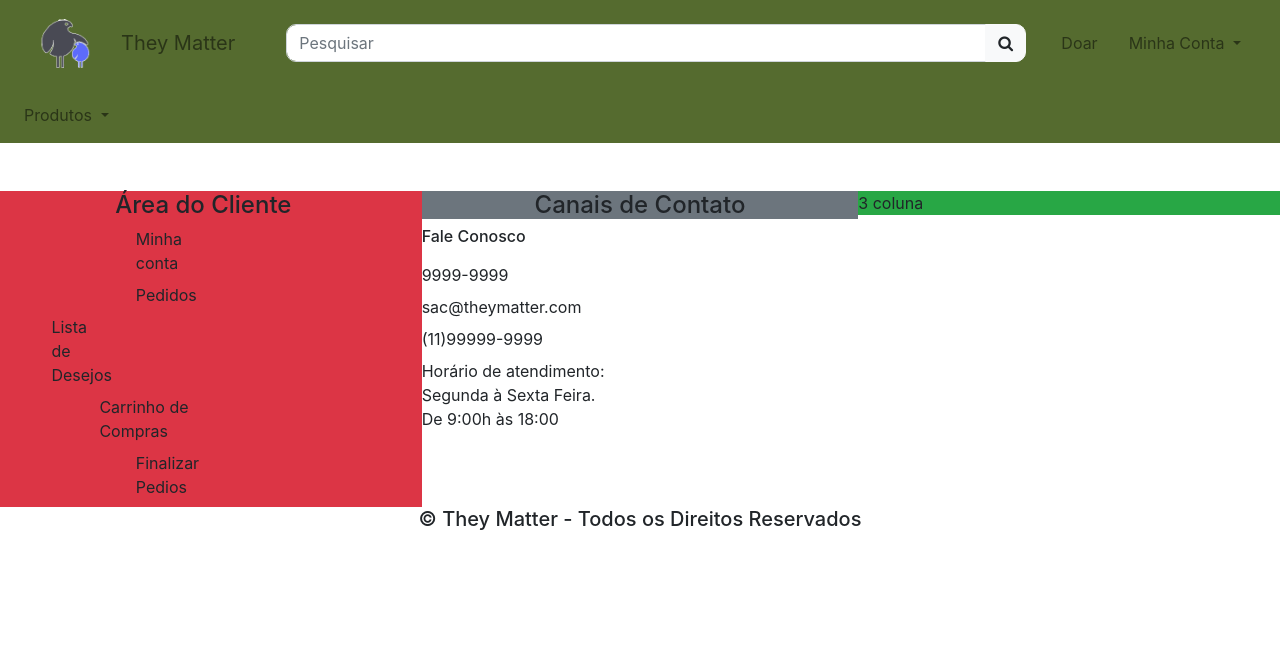
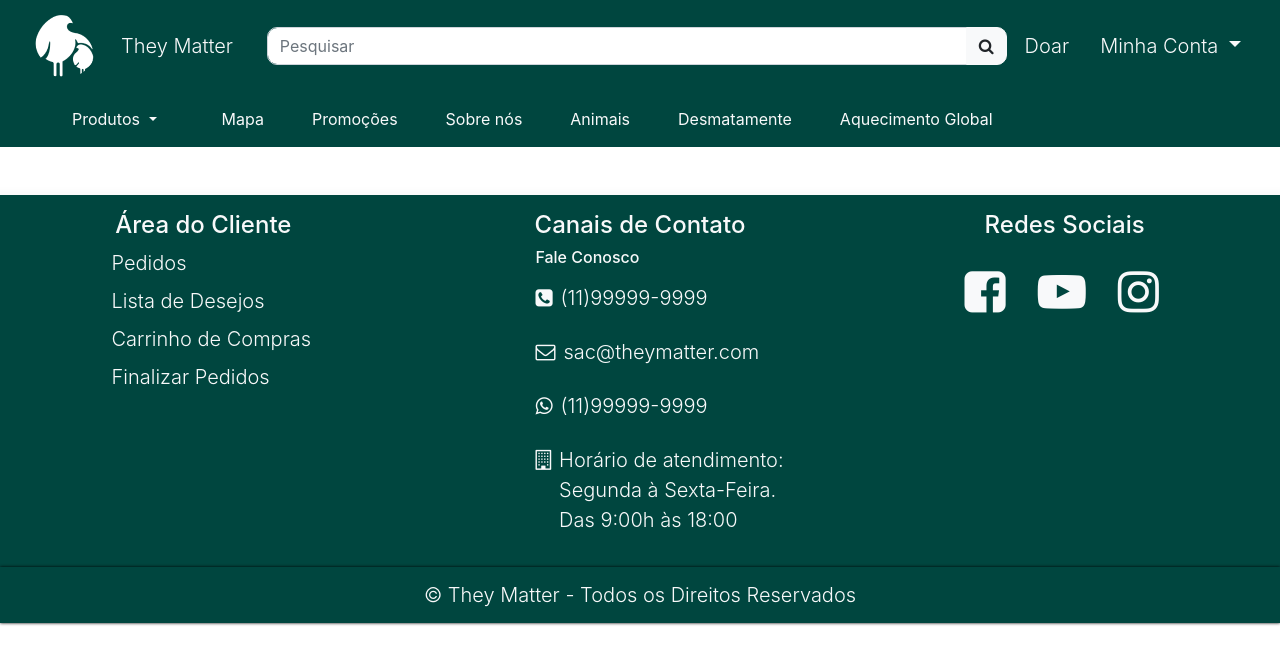
Before and after one commit to Safe-Nature/They-Matter, an Angular app in the folder front-end/front-end/: page / in a window 1280 px wide. Shown: the top 664 px of the page. Built offline with nearby package versions, Linux system fonts and the light colour scheme.

Commit message:
Navbar e Footer

```diff
--- a/front-end/front-end/src/app/footer/footer.component.css
+++ b/front-end/front-end/src/app/footer/footer.component.css
@@ -0,0 +1,15 @@
+.bkFooter1{
+    background-color:#00463F;
+}
+
+.bkFooter2{
+    box-shadow: 0 0 3px 0 black;
+}
+
+.cor:hover{
+    color: red;
+}
+
+.icones{
+    font-size: 36pt;
+}
--- a/front-end/front-end/src/app/footer/footer.component.html
+++ b/front-end/front-end/src/app/footer/footer.component.html
@@ -1,73 +1,107 @@
 <footer>
 
-    <div class="row mt-5 d-flex justify-content-center">
+    <div class="row mt-5 d-flex justify-content-center bkFooter1 text-light lead shadow">
 
-        <div class="col-md-4 p-0">
-            <div class="bg-danger ">
-                <h4 class="text-center">Área do Cliente</h4>
-                <div class="col-md-6 ">
-                    <div class="row">
-                        <div class="col-md-4"></div>
-                        <div class="col-md-8 ">
-                            <div class=" container justify-content-left ml-5 mb-2">Minha conta</div>
-                        </div>
-                    </div>
-                    <div class="row">
-                        <div class="col-md-4 "></div>
-                        <div class="col-md-8 ">
-                            <div class="container justify-content-left ml-5 mb-2">Pedidos</div>
-                        </div>
-                    </div>
-                    <div class="row">
-                        <div class="col-md-2 "></div>
-                        <div class="col-md-6 ">
-                            <div class="container justify-content-left  mb-2">Lista de Desejos</div>
-                        </div>
-                    </div>
-                    <div class="row">
-                        <div class="col-md-2"></div>
-                        <div class="col-md-10 ">
-                            <div class="container justify-content-left ml-5 mb-2">Carrinho de Compras</div>
-                        </div>
-                    </div>
-                    <div class="row">
-                        <div class="col-md-4 "></div>
-                        <div class="col-md-8 ">
-                            <div class="container justify-content-left ml-5 mb-2">Finalizar Pedios</div>
-                        </div>
-                    </div>
+        <div class="col-md-4 p-0 mt-3">
 
+            <h4 class="text-center">Área do Cliente</h4>
 
+            <div class="d-flex justify-content-center flex-wrap">
+                <div class="row container justify-content-center">
 
+                    <ul class="list-group list-unstyled ml-3">
+                        <li class="list-item mb-2"><a href="#" class="text-light text-decoration-none">Pedidos</a></li>
+                        <li class="list-item mb-2"><a href="#" class="text-light text-decoration-none">Lista de Desejos</a></li>
+                        <li class="list-item mb-2"><a href="#" class="text-light text-decoration-none">Carrinho de Compras</a></li>
+                        <li class="list-item mb-2"><a href="#" class="text-light text-decoration-none">Finalizar Pedidos</a></li>
 
+                    </ul>
+                </div>
+            </div>
 
+        </div>
+
+        <div class="col-md-4 p-0 mt-3">
+
+            <div class="d-flex justify-content-center flex-wrap">
+                <h4 class="text center">Canais de Contato</h4>
+                <div class="row container justify-content-center">
+
+                    <ul class="list-group list-unstyled ml-2">
+                        <li class="list-item mb-2 ml-3">
+                            <h6>Fale Conosco</h6>
+                        </li>
+                        <li class="list-item mb-2"><a href="#" class="text-light text-decoration-none">
+                            <div class="row ml-3">
+                                <div>
+                                  <div class="align-items-center">
+                                    <i class="fa fa-phone-square mr-2" aria-hidden="true"></i>
+                                  </div>
+                                </div>
+                                <div class="align-items-center">
+                                    <p class=" text-decoration-none">(11)99999-9999</p>
+                                </div>
+                              </div></a></li>
+
+                              <li class="list-item mb-2"><a href="#" class="text-light text-decoration-none">
+                                <div class="row ml-3">
+                                    <div>
+                                      <div class="align-items-center mr-2">
+                                        <i class="fa fa-envelope-o" aria-hidden="true"></i>
+                                      </div>
+                                    </div>
+                                    <div class="align-items-center">
+                                        <p class=" text-decoration-none">sac@theymatter.com</p>
+                                    </div>
+                                  </div></a></li>
+
+                                  <li class="list-item mb-2"><a href="#" class="text-light text-decoration-none">
+                                    <div class="row ml-3">
+                                        <div>
+                                          <div class="align-items-center mr-2">
+                                            <i class="fa fa-whatsapp" aria-hidden="true"></i>
+                                          </div>
+                                        </div>
+                                        <div class="align-items-center">
+                                            <p class=" text-decoration-none">(11)99999-9999</p>
+                                        </div>
+                                      </div></a></li>
+
+                                      <li class="list-item mb-2"><a href="#" class="text-light text-decoration-none">
+                                        <div class="row ml-3">
+                                            <div>
+                                              <div class="align-items-center mr-2">
+                                                <i class="fa fa-building-o" aria-hidden="true"></i>
+                                              </div>
+                                            </div>
+                                            <div class="align-items-center">
+                                                <p class=" text-decoration-none">Horário de atendimento: <br>Segunda à
+                                                    Sexta-Feira. <br>Das 9:00h às 18:00</p>
+                                            </div>
+                                          </div></a></li>
+                        <li class="list-item mb-2"><a href="#" class="text-light text-decoration-none "></a></li>
+
+                    </ul>
+                </div>
+
+            </div>
+        </div>
+        <div class="col-md-4 p-0 mt-3">
+            <div>
+                <h4 class="text-center mr-4 ">Redes Sociais</h4>
+                <div class="row container justify-content-center mt-3 icones">
+                    <div class=""><a href="" class="p-3 text-light"><i class="fa fa-facebook-square" aria-hidden="true"></i></a></div>
+                    <div class=""><a href="" class="p-3 text-light"><i class="fa fa-youtube-play" aria-hidden="true"></i></a></div>
+                    <div class=""><a href="" class="p-3 text-light"><i class="fa fa-instagram" aria-hidden="true"></i></a></div>
                 </div>
             </div>
         </div>
-        <div class="col-md-4 p-0">
-            <div class="bg-secondary ">
-                <h4 class="text-center">Canais de Contato</h4>
-            </div>
-            <div class="row container justify mb-2">
-                <h6>Fale Conosco</h6>
-            </div>
-            <div class="row container justify mb-2">9999-9999</div>
-            <div class="row container justify mb-2">sac@theymatter.com</div>
-            <div class="row container justify mb-2">(11)99999-9999</div>
-            <div class="row container justify mb-2">Horário de atendimento:<br>Segunda à Sexta Feira.<br>De 9:00h às
-                18:00</div>
 
-        </div>
-        <div class="col-md-4 p-0">
-            <div class="bg-success ">3 coluna</div>
-        </div>
     </div>
+</footer>
 
+<footer class="bkFooter1 bkFooter2">
 
+    <h5 class="text-center p-3 text-light lead">&copy; They Matter - Todos os Direitos Reservados </h5>
 
 </footer>
-<footer>
-
-    <h5 class="text-center">&copy; They Matter - Todos os Direitos Reservados </h5>
-
-</footer>
--- a/front-end/front-end/src/app/navbar/navbar.component.css
+++ b/front-end/front-end/src/app/navbar/navbar.component.css
@@ -1,3 +1,5 @@
+
+
 .fad:hover{
     color:darkgreen;
 }
@@ -36,5 +38,13 @@
 
 
 .bk{
-    background-color: darkolivegreen;
+    background-color: #00463F;
 }
+
+.botao:active{
+    border:solid black 2px;
+}
+
+.botao{
+    font-size: 16pt;
+}
--- a/front-end/front-end/src/app/navbar/navbar.component.html
+++ b/front-end/front-end/src/app/navbar/navbar.component.html
@@ -1,21 +1,18 @@
-<nav class="navbar navbar-expand-lg navbar-light bk">
+<nav class="navbar navbar-expand-lg navbar-light bk lead">
 
   <a class="navbar-brand ml-3" href="#">
-    <img src="assets/img/logo.png" alt="Icone" width="65px" height="65px" class="img-fluid rounded-circle">
+    <img src="assets/img/logo_2.png" alt="Icone" width="65px" height="65px" class="img-fluid rounded-circle">
   </a>
 
 
-  <button class="navbar-toggler" type="button" data-toggle="collapse" data-target="#conteudoNavbarSuportado"
-    aria-controls="conteudoNavbarSuportado" aria-expanded="false" aria-label="Alterna navegação">
-    <span class="navbar-toggler-icon"></span>
-  </button>
+
 
   <ul class="navbar-nav ">
     <li class="nav-item navbar-brand">
-      <a class="nav-link" href="#">They Matter</a>
+      <a class="nav-link text-light" href="#">They Matter</a>
     </li>
     <div class="dropdown-menu" aria-labelledby="navbarDropdown">
-      <a class="dropdown-item" href="#">Sobre nós</a>
+      <a class="dropdown-item text-light" href="#">Sobre nós</a>
 
     </div>
 
@@ -35,12 +32,12 @@
 
     <ul class="navbar-nav ml-auto">
       <li class="nav-item">
-        <a class="nav-link" href="#">Doar</a>
+        <a class="nav-link text-light" href="#">Doar</a>
       </li>
 
       <li class="nav-item dropdown container">
 
-        <a class="nav-link dropdown-toggle" href="#" id="navbarDropdown" role="button" data-toggle="dropdown"
+        <a class="nav-link dropdown-toggle text-light" href="#" id="navbarDropdown" role="button" data-toggle="dropdown"
           aria-haspopup="true" aria-expanded="false">
           Minha Conta
         </a>
@@ -89,26 +86,23 @@
     </ul>
 
   </div>
+
+  <button class="navbar-toggler botao text-light" type="button" data-toggle="collapse" data-target="#conteudoNavbarSuportado"
+    aria-controls="conteudoNavbarSuportado" aria-expanded="false" aria-label="Alterna navegação">
+    <i class="fa fa-bars" aria-hidden="true"></i>
+  </button>
+
 </nav>
 <nav class="navbar navbar-expand-lg navbar-light bk">
-  <ul class="navbar-nav ">
-    <li class="nav-item dropdown ">
-
-      <div class="dropdown-menu" aria-labelledby="navbarDropdown">
-        <a class="dropdown-item" href="#">Sobre nós</a>
-
-      </div>
-    </li>
-  </ul>
 
   <div class="collapse navbar-collapse" id="conteudoNavbarSuportado">
     <ul class="navbar-nav mr-auto">
       <li class="nav-item dropdown text-center ">
-        <a class="nav-link dropdown-toggle mr-2" href="#" id="navbarDropdown" role="button" data-toggle="dropdown"
-          aria-haspopup="true" aria-expanded="false">
+        <a class="nav-link dropdown-toggle mr-2 ml-5 mr-5 text-light" href="#" id="navbarDropdown" role="button"
+          data-toggle="dropdown" aria-haspopup="true" aria-expanded="false">
           Produtos
         </a>
-        <div class="dropdown-menu bk" aria-labelledby="navbarDropdown">
+        <div class="dropdown-menu" aria-labelledby="navbarDropdown">
           <a class="dropdown-item fad" href="#">Floresta Amazônica</a>
           <div class="dropdown-divider"></div>
           <a class="dropdown-item sr" href="#">Serrado</a>
@@ -123,7 +117,41 @@
         </div>
       </li>
 
+        <div class="row">
+          <ul class="d-flex justify-content-center w-100 list-unstyled" >
+
+        <li class="nav-item">
+          <a class="nav-link text-light ml-3 mr-3" href="#">Mapa</a>
+        </li>
+
+        <li class="nav-item">
+          <a class="nav-link text-light ml-3 mr-3" href="#">Promoções</a>
+        </li>
+
+        <li class="nav-item">
+          <a class="nav-link text-light ml-3 mr-3" href="#">Sobre nós</a>
+        </li>
+
+        <li class="nav-item">
+          <a class="nav-link text-light ml-3 mr-3" href="#">Animais</a>
+        </li>
+
+        <li class="nav-item">
+          <a class="nav-link text-light ml-3 mr-3 " href="#">Desmatamente</a>
+        </li>
+
+        <li class="nav-item">
+          <a class="nav-link text-light ml-3 mr-3 " href="#">Aquecimento Global</a>
+        </li>
+      </ul>
+
+      </div>
     </ul>
+
+
+
+
+
 
 
   </div>
```
Also changed, not shown: front-end/front-end/src/assets/img/logo_1.svg (added), front-end/front-end/src/assets/img/logo_2.png (added).
